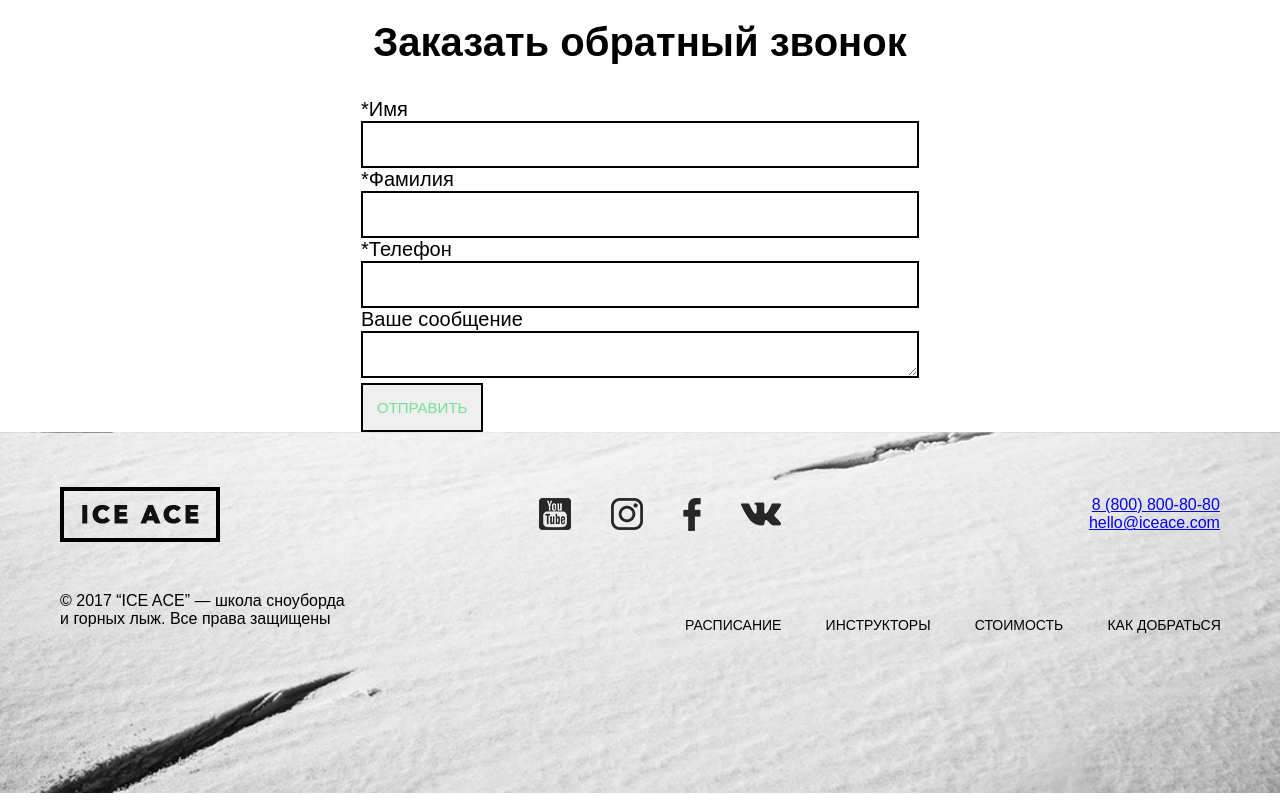
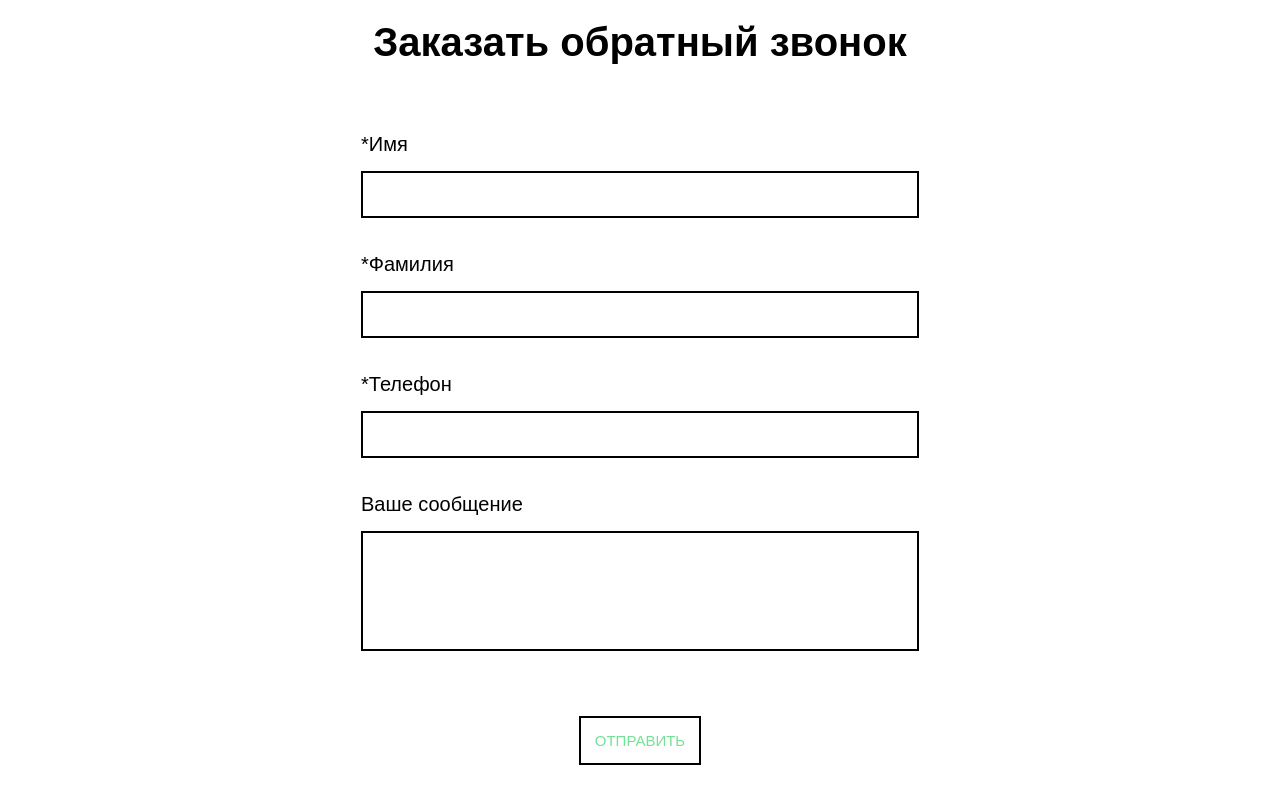
Before and after one commit to filinova/iceace, a plain HTML site: page schedule.html in a window 1280 px wide. Shown: the part 1060-1860 px from the top of the page. Drawn offline with Linux system fonts and the light colour scheme; a web font is replaced by a local one.

Commit message:
Стилизация формы обратной связи

```diff
--- a/css/style.css
+++ b/css/style.css
@@ -912,12 +912,14 @@ td {
 }
 
 .callback-label {
+  display: block;
   font-size: 20px;
   padding-bottom: 15px;
   padding-top: 35px;
 }
 
 .callback-btn {
+  display: block;
   font-size: 15px;
   padding: 14px;
   box-sizing: border-box;
@@ -925,5 +927,10 @@ td {
   text-decoration: none;
   color: #74e196;
   text-transform: uppercase;
-  text-align: center;
+  background-color: transparent;
+  margin: 60px auto;
 }
+.callback-textarea {
+  height: 120px;
+  resize: none;
+}
--- a/schedule.html
+++ b/schedule.html
@@ -113,15 +113,25 @@
       <div class="callback-inner">
         <div class="request-form">
           <form action="#" class="callback-form">
-            <label for="name" class="callback-label">*Имя</label><br>
+            <label for="name">
+              <span class="callback-label">*Имя</span>
+            </label>
             <input type="text" id="name" required class="callback-input"><br>
-            <label for="surname" class="callback-label">*Фамилия</label><br>
+            <label for="surname">
+              <span class="callback-label">*Фамилия</span>
+            </label>
             <input type="text" id="surname" required class="callback-input"><br>
-            <label for="phone" class="callback-label">*Телефон</label><br>
+            <label for="phone">
+              <span class="callback-label">*Телефон</span>
+            </label>
             <input type="tel" id="phone" required class="callback-input"><br>
-            <label for="msg" class="callback-label">Ваше сообщение</label><br>
-            <textarea id="msg" class="callback-input"></textarea><br>
-            <button type="submit" class="callback-btn">Отправить</button>
+            <label for="msg">
+              <span class="callback-label">Ваше сообщение</span>
+            </label>
+            <textarea id="msg" class="callback-input callback-textarea"></textarea><br>
+            <button type="submit" class="callback-btn">
+              <span>Отправить</span>
+            </button>
           </form>
         </div>
       </div>
```
